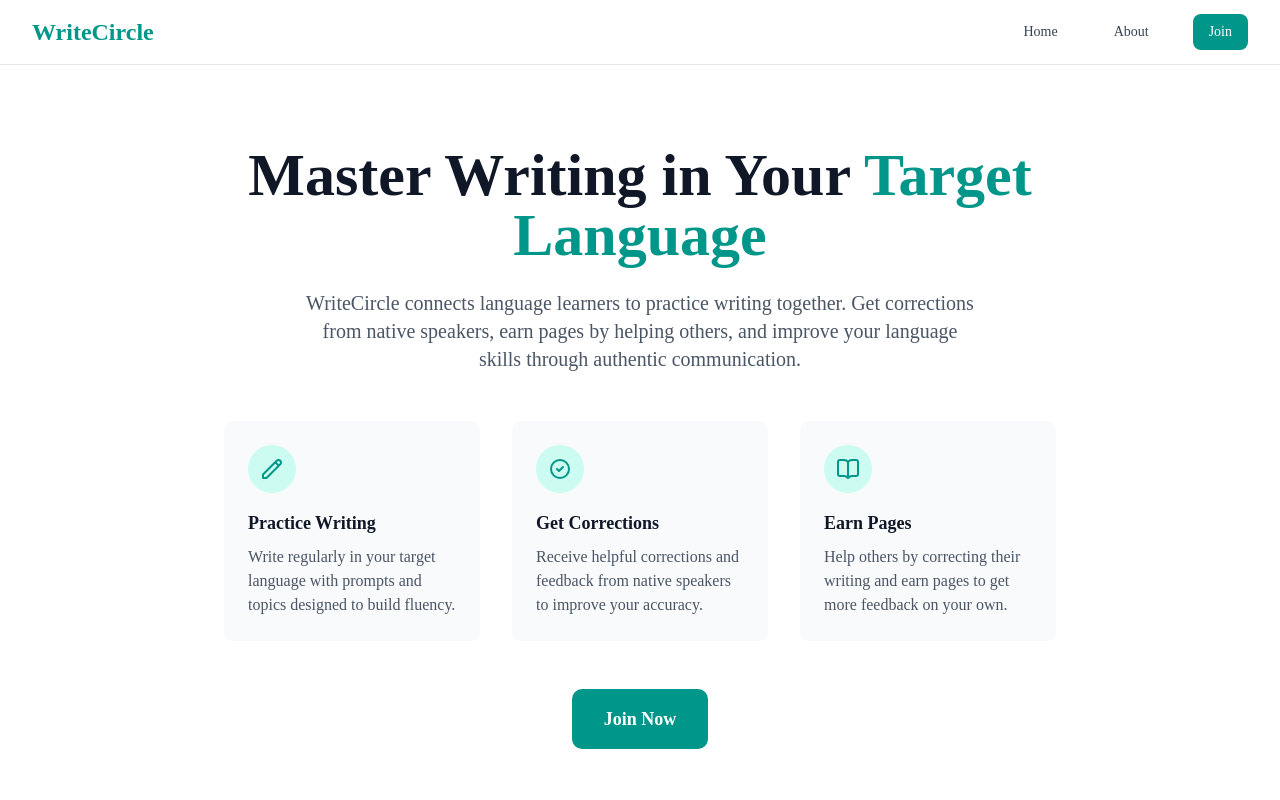
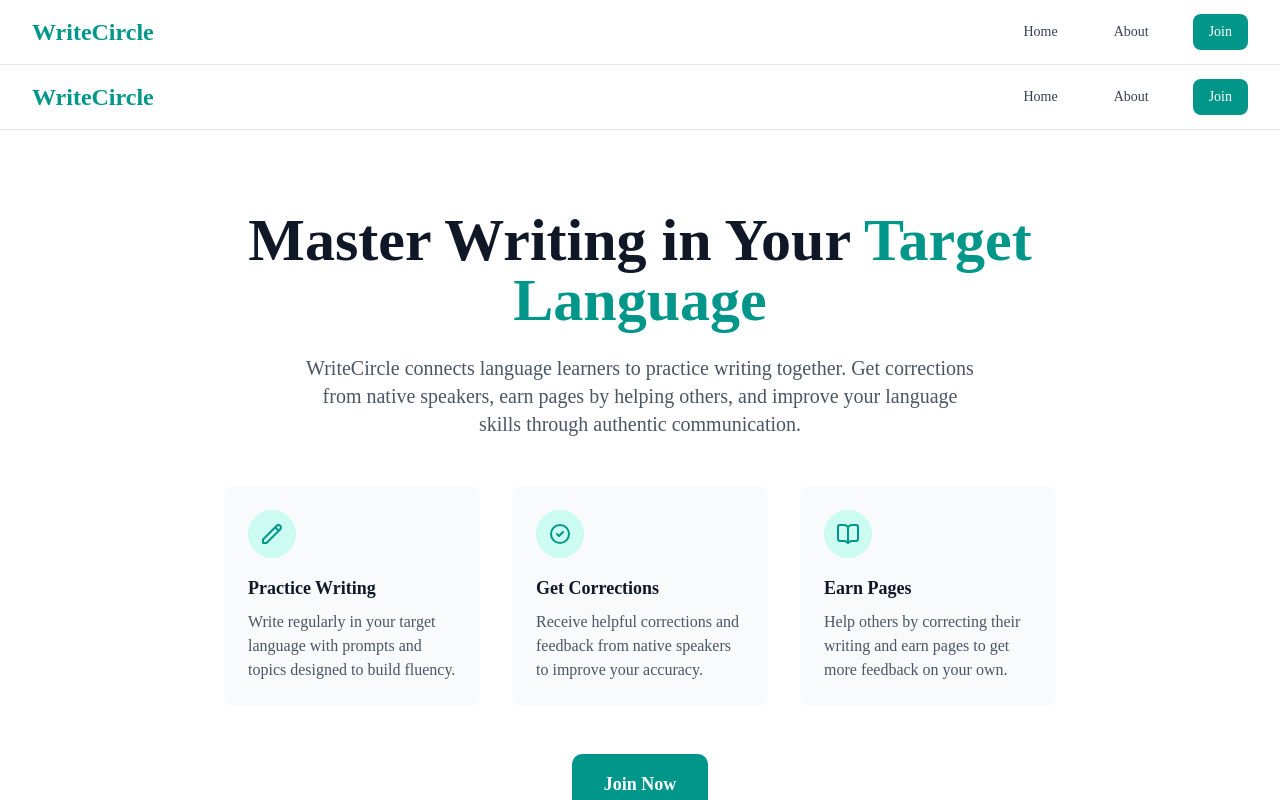
Before and after one commit to ae-aco/lang-writecircle, a Next.js app: page / in a window 1280 px wide. Shown: the top 800 px of the page. Built offline with nearby package versions, Linux system fonts and the light colour scheme; no server answers.

Commit message:
navbar and footer added to root layout

```diff
--- a/app/layout.tsx
+++ b/app/layout.tsx
@@ -1,6 +1,8 @@
 import type { Metadata } from "next";
 import { Geist, Geist_Mono } from "next/font/google";
 import "./globals.css";
+import Navbar from "@/components/ui/navbar";
+import Footer from "@/components/ui/footer";
 
 const geistSans = Geist({
   variable: "--font-geist-sans",
@@ -27,7 +29,11 @@
       lang="en"
       className={`${geistSans.variable} ${geistMono.variable} h-full antialiased`}
     >
-      <body className="min-h-full flex flex-col">{children}</body>
+      <body className="min-h-full flex flex-col">
+        <Navbar />
+        {children}
+        <Footer />
+      </body>
     </html>
   );
 }
```
